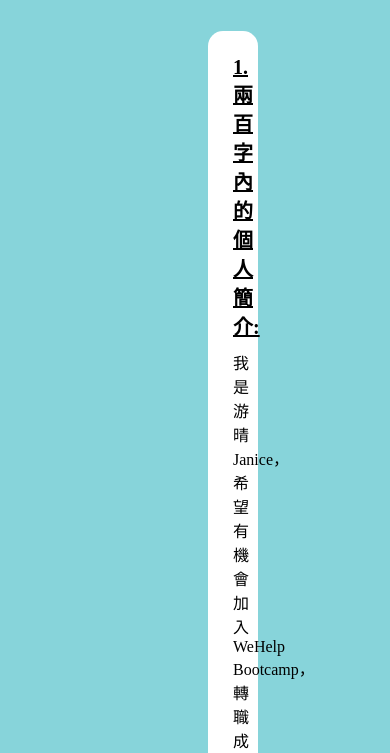
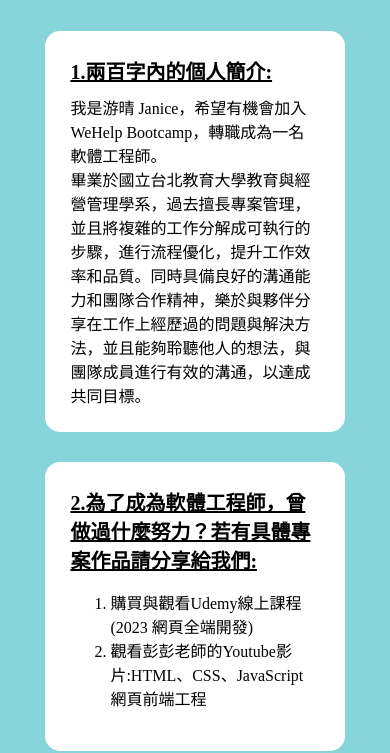
Before and after one commit to janiceyuyu/newapply, a plain HTML site: page index.html in a window 390 px wide. Shown: the part 97-850 px from the top of the page. Drawn offline with Linux system fonts and the light colour scheme.

Commit message:
mobileform

```diff
--- a/wehelp-apply.css
+++ b/wehelp-apply.css
@@ -23,15 +23,12 @@ body{background-color:#87d4da;
 
 .content{
     align-items: center;
-    margin-left: 200PX;
-    margin-right: 200pX;
+    margin-left: 10%;
+    margin-right: 10%;
     margin-bottom: 30px;
     padding:25px;
     border:1px ;border-radius:15px;
     background-color:white
-
-
-
 
 
 }
@@ -46,6 +43,10 @@ body{background-color:#87d4da;
 }
 .content-text{
     color:black
+    }
+@media(max-width:500px)
+    .text{
+        font-size: 30px;
 
 
 }
```
